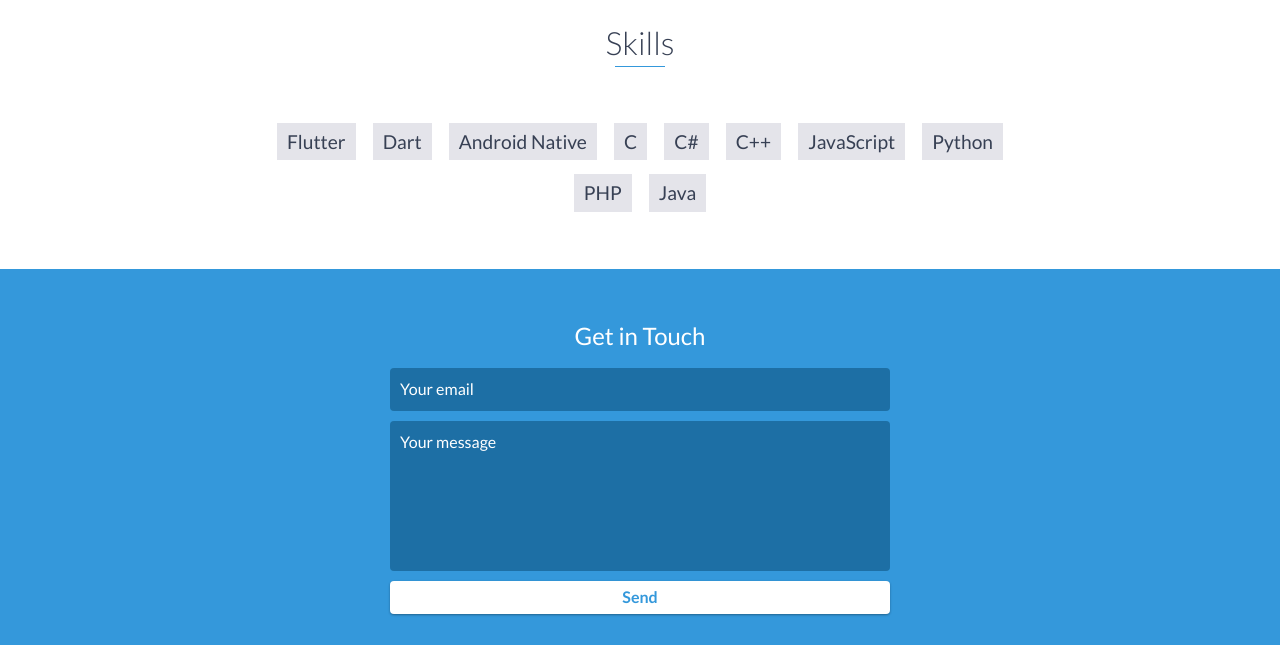
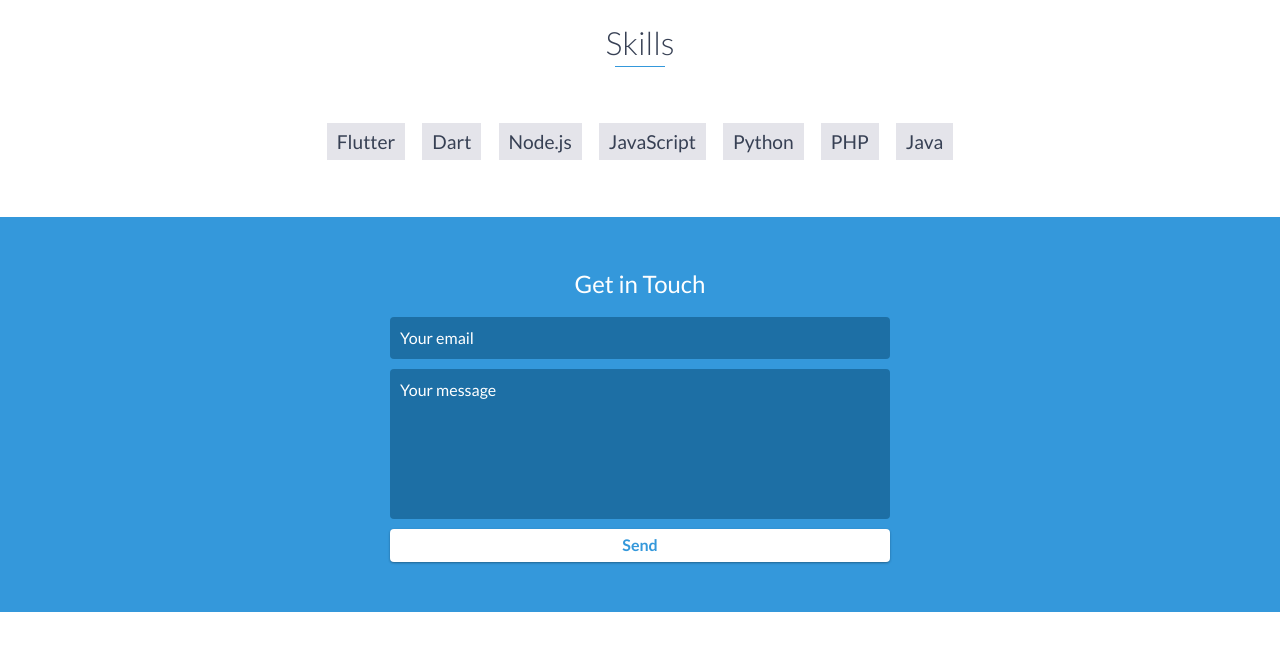
Before and after one commit to asodiakushal2001/qwintech.github.io, a website: page index.html in a window 1280 px wide. Shown: the part 3600-4245 px from the top of the page. Drawn offline with nearby package versions, Linux system fonts and the light colour scheme.

Commit message:
Add files via upload

```diff
--- a/index.html
+++ b/index.html
@@ -51,7 +51,7 @@
         <div id="lead-content">
             <h1>Asodia Kushal</h1>
             <h2>Flutter Developer</h2>
-            <a href="#" class="btn-rounded-white">Download Resume</a>
+            <a href="https://pdf.ac/2e8hxT" class="btn-rounded-white">Download Resume</a>
         </div>
         <!-- End #lead-content -->
 
@@ -233,10 +233,7 @@ and informed decision-making
         <ul>
             <li>Flutter</li>
             <li>Dart</li>
-            <li>Android Native</li>
-            <li>C</li>
-            <li>C#</li>
-            <li>C++</li>
+            <li>Node.js</li>
             <li>JavaScript</li>
             <li>Python</li>
             <li>PHP</li>
```
